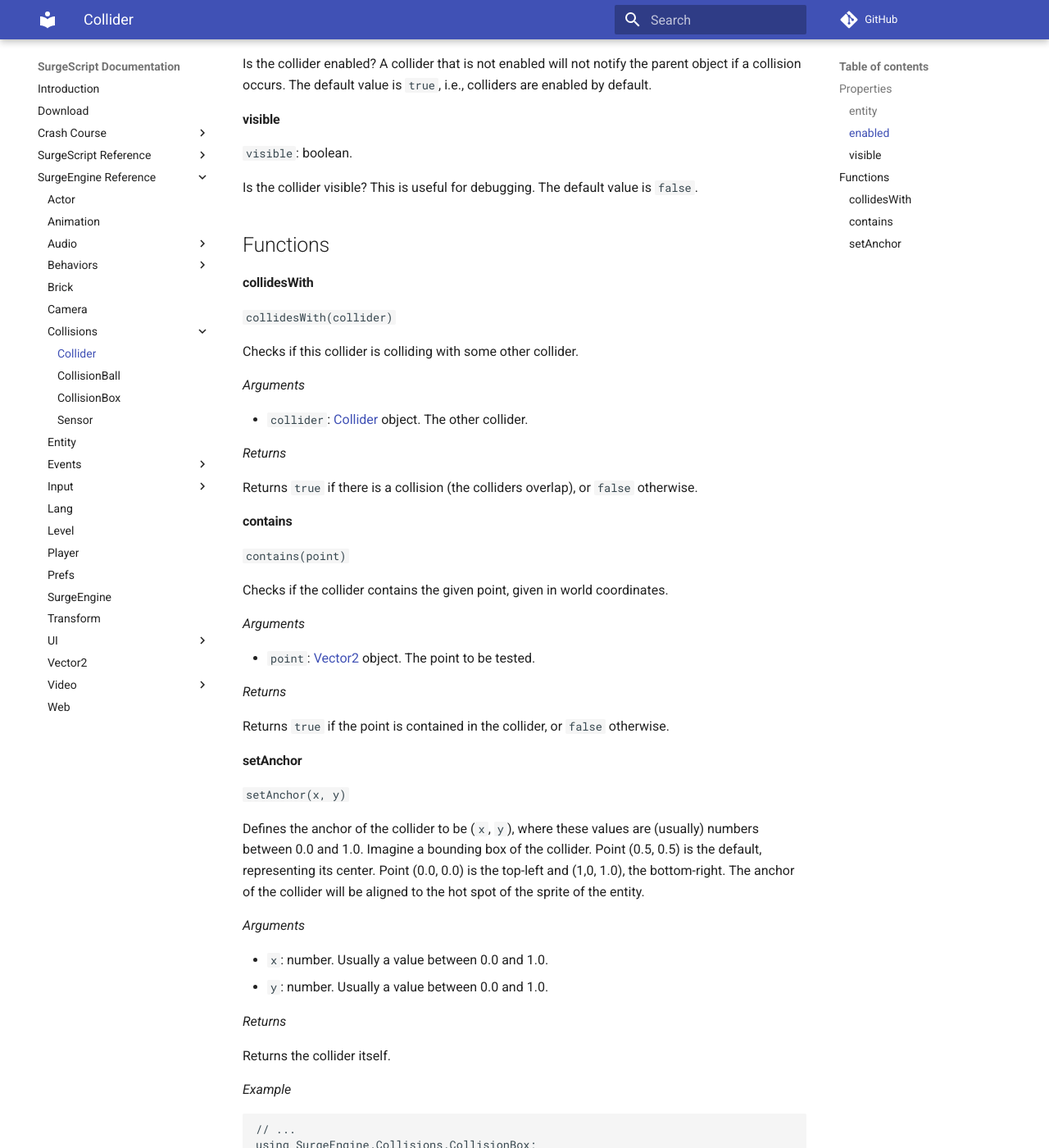
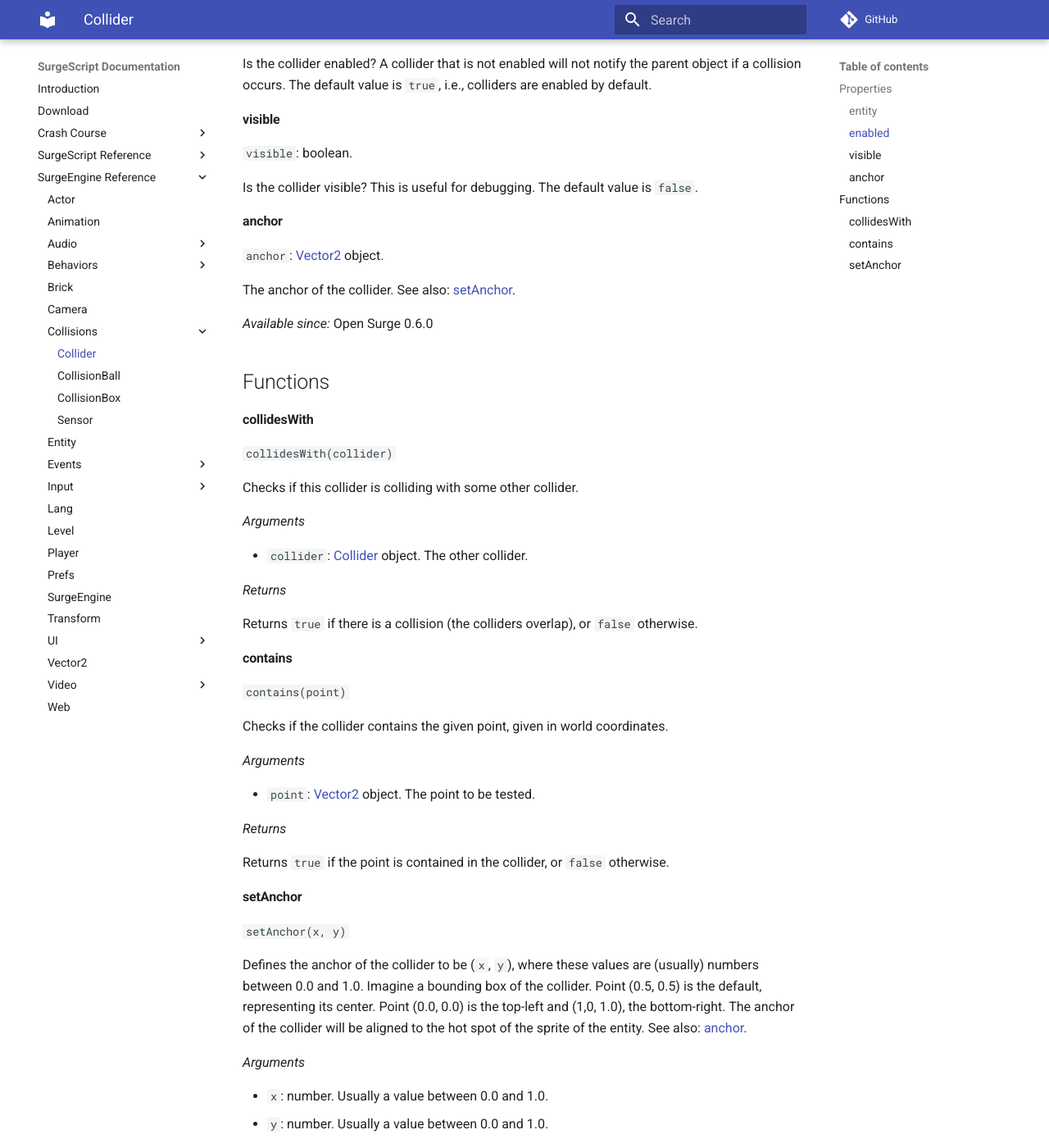
Before and after one commit to alemart/surgescript, an MkDocs documentation site: the page built from docs/engine/collider.md, in a window 1280 px wide and 1400 px high, scrolled down 1541 px. Shown: the whole window at 82% size. Built offline with MkDocs 1.6.1 and Material for MkDocs 9.7.7, drawn with Linux system fonts in a browser that asks for light colours; comment, search, counter and statistics services are not loaded.

Commit message:
Write docs: Collider.anchor

```diff
--- a/docs/engine/collider.md
+++ b/docs/engine/collider.md
@@ -74,6 +74,14 @@
 
 Is the collider visible? This is useful for debugging. The default value is `false`.
 
+#### anchor
+
+`anchor`: [Vector2](/engine/vector2) object.
+
+The anchor of the collider. See also: [setAnchor](#setanchor).
+
+*Available since:* Open Surge 0.6.0
+
 Functions
 ---------
 
@@ -109,7 +117,7 @@
 
 `setAnchor(x, y)`
 
-Defines the anchor of the collider to be (`x`, `y`), where these values are (usually) numbers between 0.0 and 1.0. Imagine a bounding box of the collider. Point (0.5, 0.5) is the default, representing its center. Point (0.0, 0.0) is the top-left and (1,0, 1.0), the bottom-right. The anchor of the collider will be aligned to the hot spot of the sprite of the entity.
+Defines the anchor of the collider to be (`x`, `y`), where these values are (usually) numbers between 0.0 and 1.0. Imagine a bounding box of the collider. Point (0.5, 0.5) is the default, representing its center. Point (0.0, 0.0) is the top-left and (1,0, 1.0), the bottom-right. The anchor of the collider will be aligned to the hot spot of the sprite of the entity. See also: [anchor](#anchor).
 
 *Arguments*
 
```
